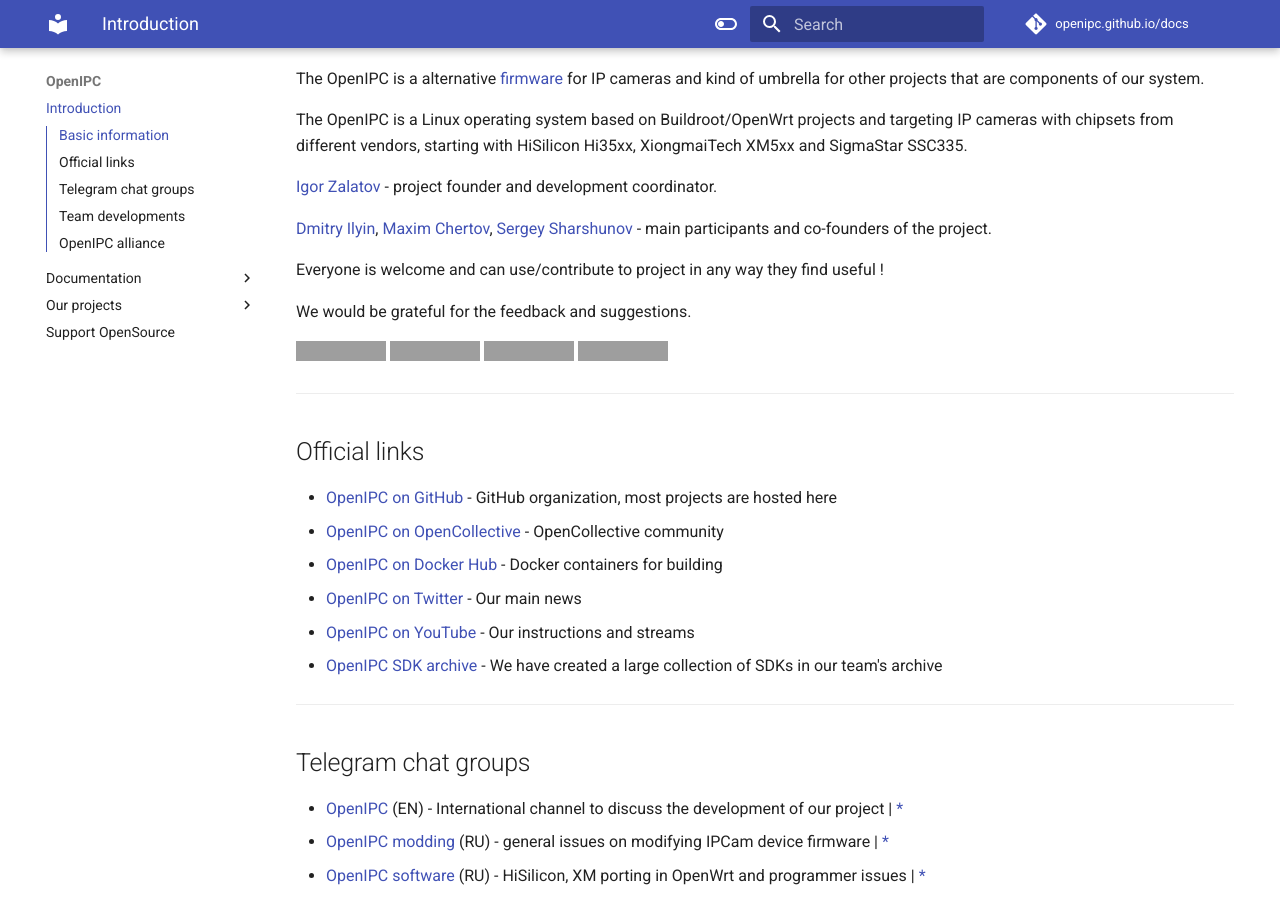
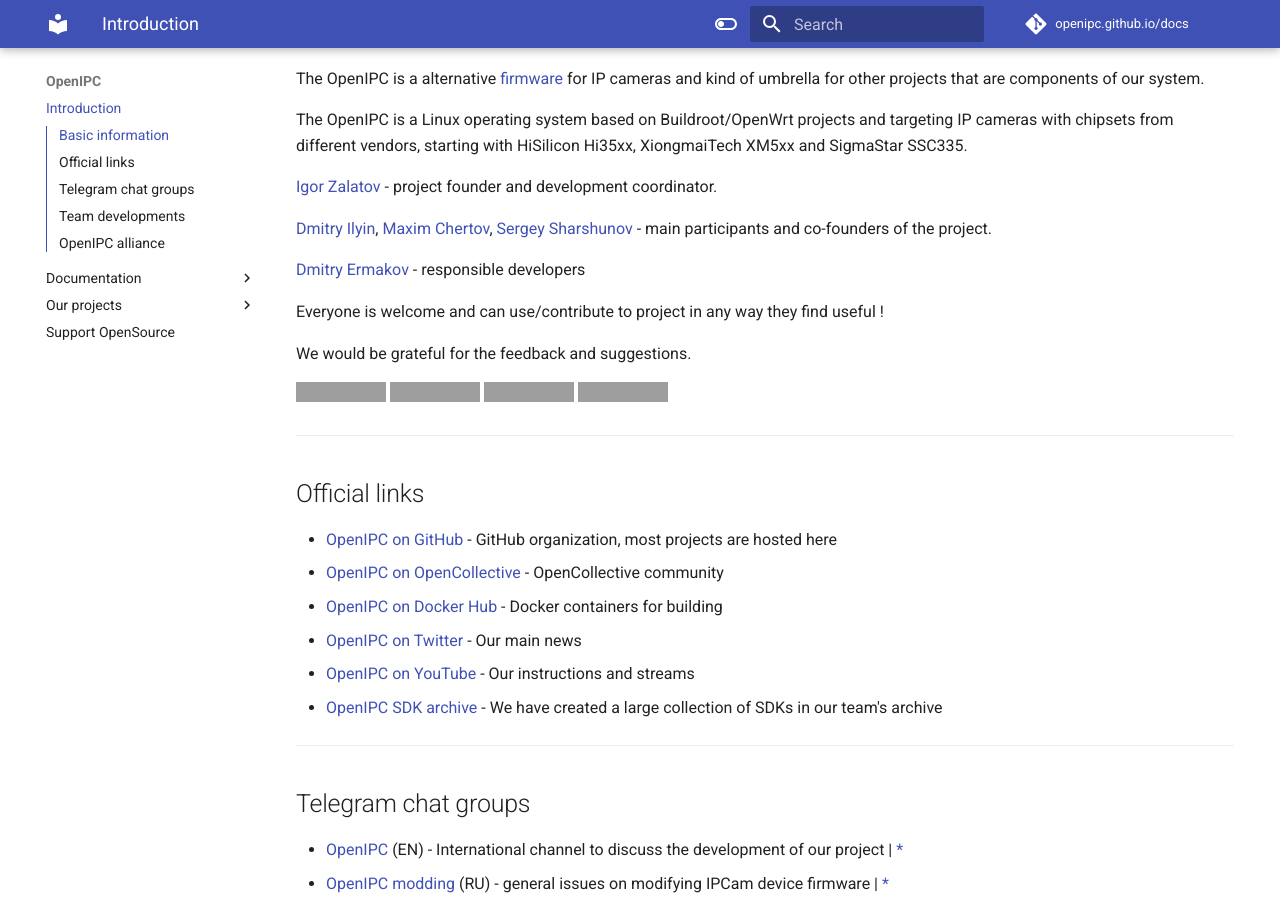
Before and after one commit to OpenIPC/openipc.github.io, an MkDocs documentation site: the page built from docs/index.md, in a window 1280 px wide and 900 px high, scrolled down 325 px, cut to the strip 0-900 px from the top of the window. Built offline with MkDocs 1.6.1 and Material for MkDocs 9.7.7, drawn with Linux system fonts in a browser that asks for light colours; comment, search, counter and statistics services are not loaded; grey boxes are pictures that could not be loaded.

Commit message:
Update page

```diff
--- a/docs/index.md
+++ b/docs/index.md
@@ -12,6 +12,8 @@
 [Igor Zalatov](https://web.telegram.org/#/im?p=@FlyRouter) - project founder and development coordinator.
 
 [Dmitry Ilyin](https://web.telegram.org/#/im?p=@widgetii), [Maxim Chertov](https://web.telegram.org/#/im?p=@mAX3773), [Sergey Sharshunov](https://web.telegram.org/#/im?p=@USSSSSH) - main participants and co-founders of the project.
+
+[Dmitry Ermakov](https://web.telegram.org/#/im?p=@dimerrr) - responsible developers
 
 Everyone is welcome and can use/contribute to project in any way they find useful !
 
```
